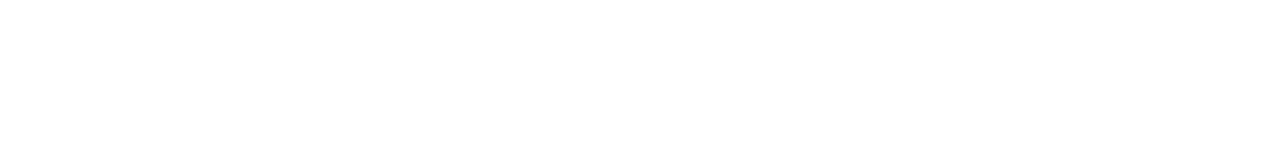
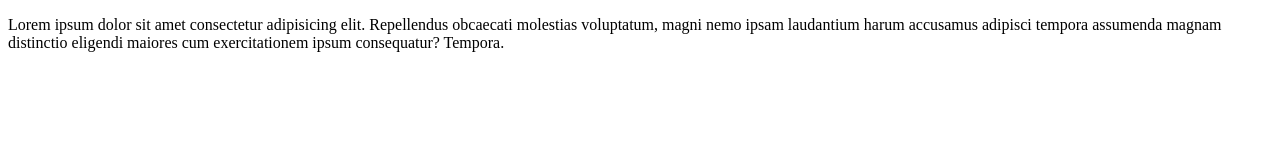
Before and after one commit to zahraaskari335/webdevelopment-html-css, a plain HTML site: page index.html in a window 1280 px wide. Drawn offline with Linux system fonts and the light colour scheme.

Commit message:
second commit

```diff
--- a/index.html
+++ b/index.html
@@ -6,6 +6,7 @@
     <title>Document</title>
 </head>
 <body>
-    <p></p>
+    <p>Lorem ipsum dolor sit amet consectetur adipisicing elit. Repellendus obcaecati molestias voluptatum, magni nemo ipsam laudantium harum accusamus adipisci tempora assumenda magnam distinctio eligendi maiores cum exercitationem ipsum consequatur? Tempora.</p>
+    <h1></h1>
 </body>
 </html>
```
